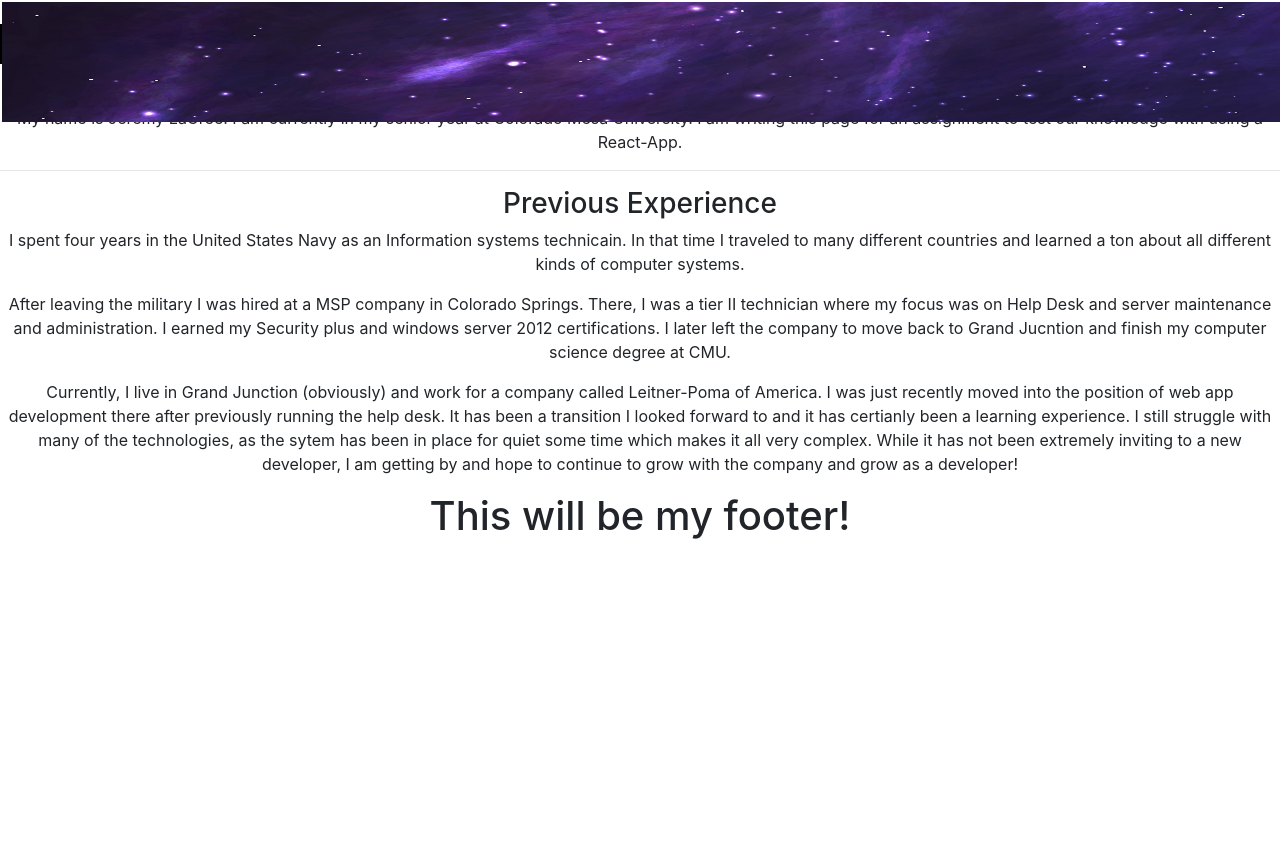
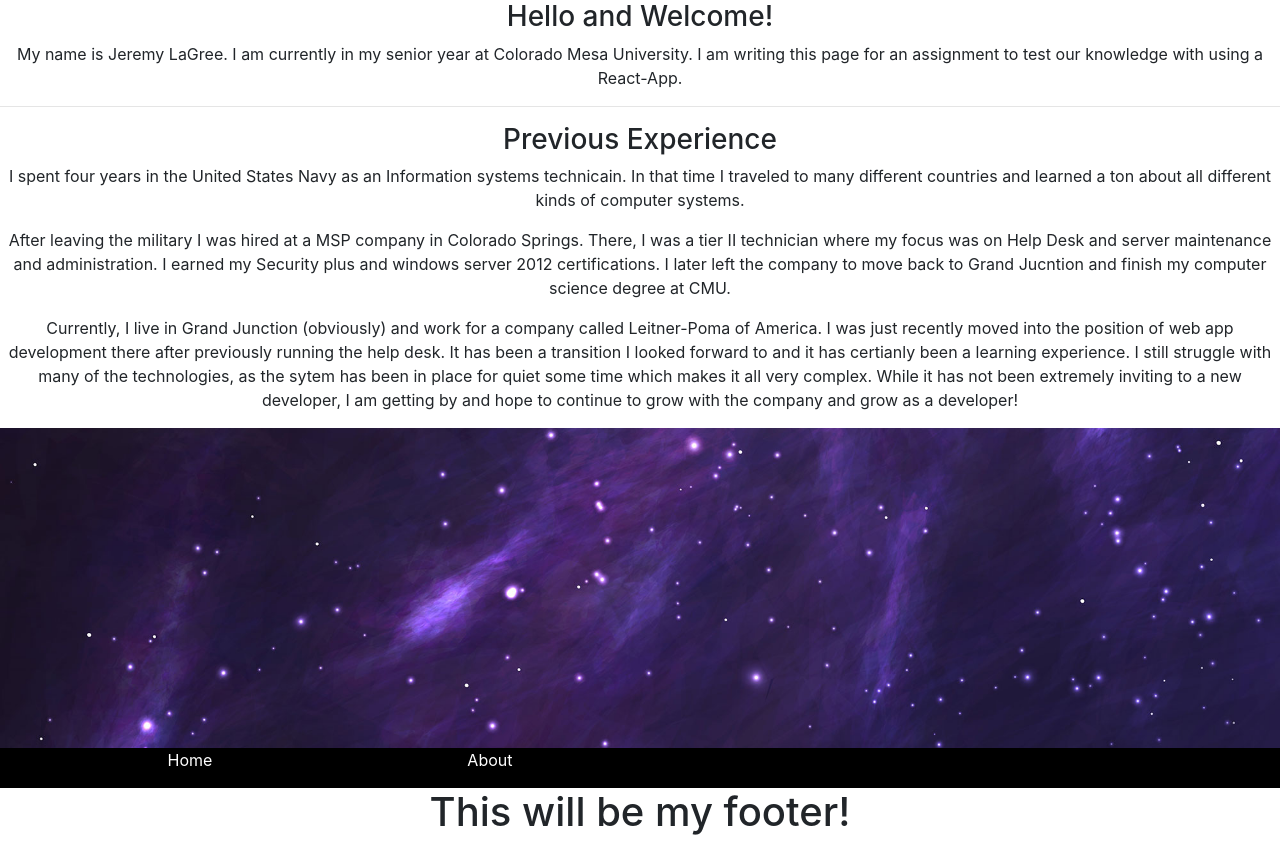
Before and after one commit to jlagree/homepage, a React (Create React App) app: page /about in a window 1280 px wide. Before the commit the page ends 800 px from the top, so only its background shows below. Built offline with nearby package versions, Linux system fonts and the light colour scheme.

Commit message:
formatting

```diff
--- a/src/App.js
+++ b/src/App.js
@@ -10,11 +10,12 @@ function App() {
   return (
     <Router>
       <div className='App'>
-        <Header/>
-        <NavMenu/>
         <Route path='/' exact component={Home}/>
         <Route path='/home' component={Home}/>
         <Route path="/about" component={About}/>
+
+        <Header/>
+        <NavMenu/>
         <Footer/>
       </div>
     </Router>
--- a/src/components/Header.js
+++ b/src/components/Header.js
@@ -3,7 +3,6 @@ import headerImage from './spaceHeader.jpeg';
 
 const Header = () => {
     const imgStyle = {
-        position: "absolute",
         top: "2px",
         left: "2px",
         right: "2px",
```
